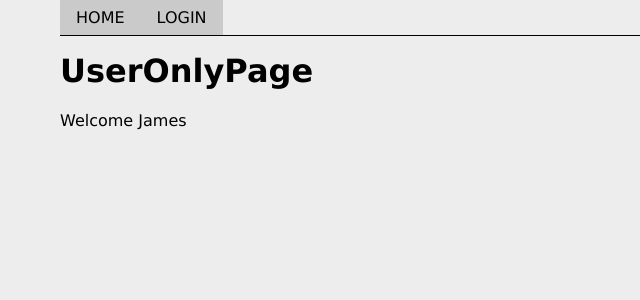
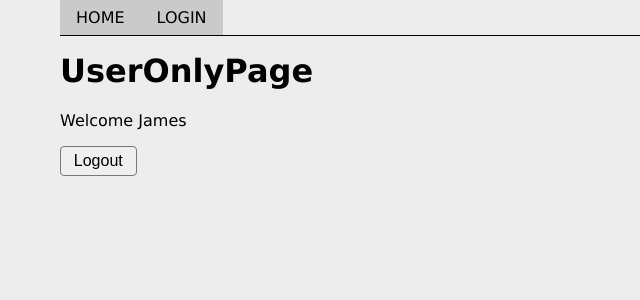
Before and after one commit to MariusCodeAcademy/feu2-12_r_context_api_useReducer, a React (Vite) app: page /user-page in a window 1280 px wide. Shown: the top 300 px of the page, without its empty margins (0-640 px from the left). Built offline with nearby package versions, Linux system fonts and the light colour scheme.

Commit message:
logout prop drill

```diff
--- a/src/App.jsx
+++ b/src/App.jsx
@@ -27,12 +27,17 @@ function App() {
     }
   };
 
+  const handleLogout = () => {
+    setUserEmail('');
+    history.push('/login');
+  };
+
   return (
     <div className='App container'>
       <Header userEmail={userEmail} isUserLoggedIn={isUserLoggedIn} />
       <Switch>
         <Route path={'/user-page'}>
-          <UserOnlyPage />
+          <UserOnlyPage onLogout={handleLogout} />
         </Route>
         <Route path={'/login'}>
           <LoginPage onLogin={handleLogin} />
--- /dev/null
+++ b/src/components/LogoutAction.jsx
@@ -0,0 +1,9 @@
+function LogoutAction(props) {
+  const logoutTrigger = () => {
+    // trigger
+    props.onLogout();
+  };
+
+  return <button onClick={logoutTrigger}>Logout</button>;
+}
+export default LogoutAction;
--- a/src/pages/UserOnlyPage.jsx
+++ b/src/pages/UserOnlyPage.jsx
@@ -1,8 +1,12 @@
+import LogoutAction from '../components/LogoutAction';
+
 function UserOnlyPage(props) {
   return (
     <div>
       <h1>UserOnlyPage</h1>
       <p>Welcome James</p>
+
+      <LogoutAction onLogout={props.onLogout} />
     </div>
   );
 }
```
Also changed, not shown: 1 other file (tests, documents, lock files or other folders).
